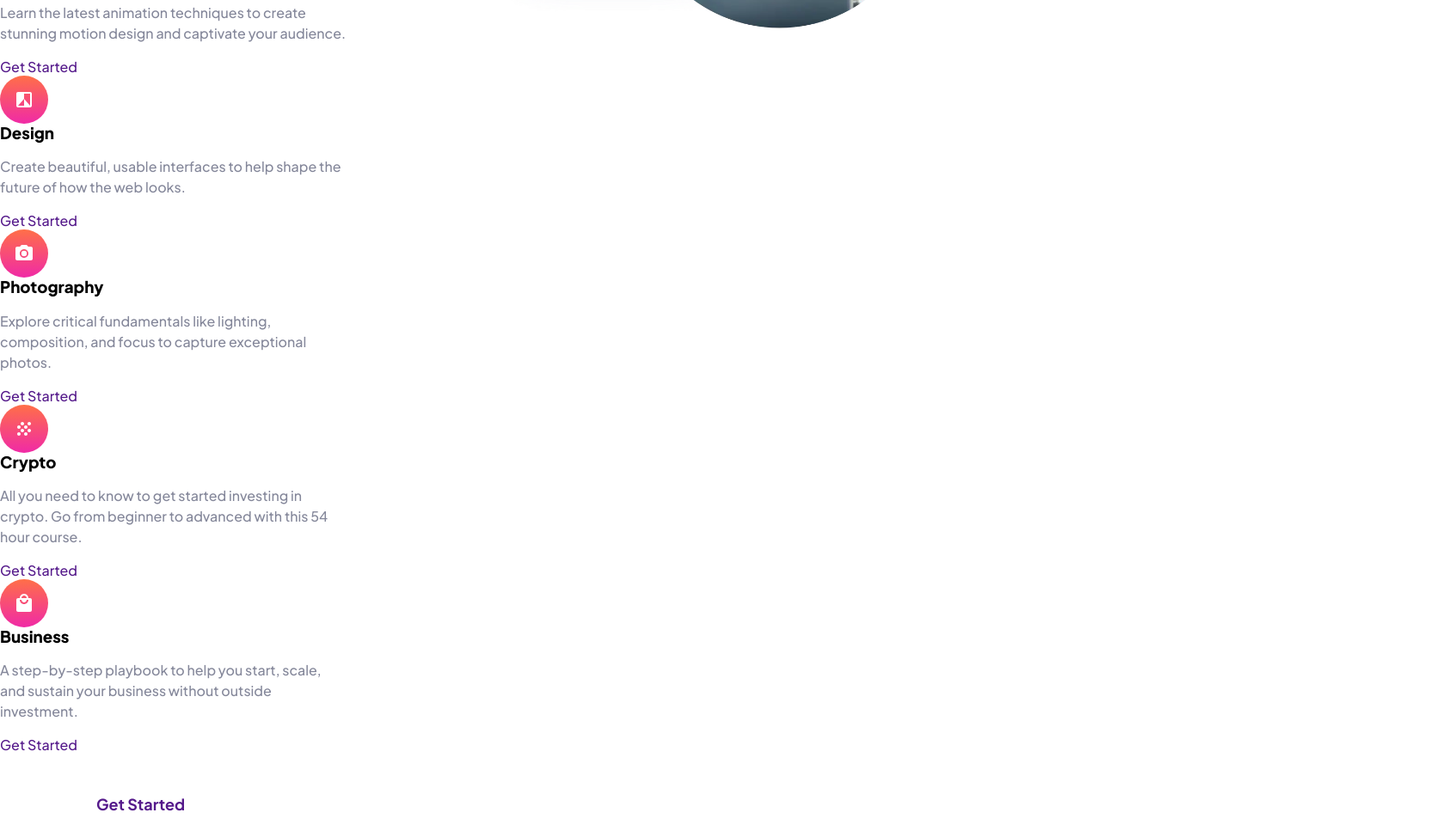
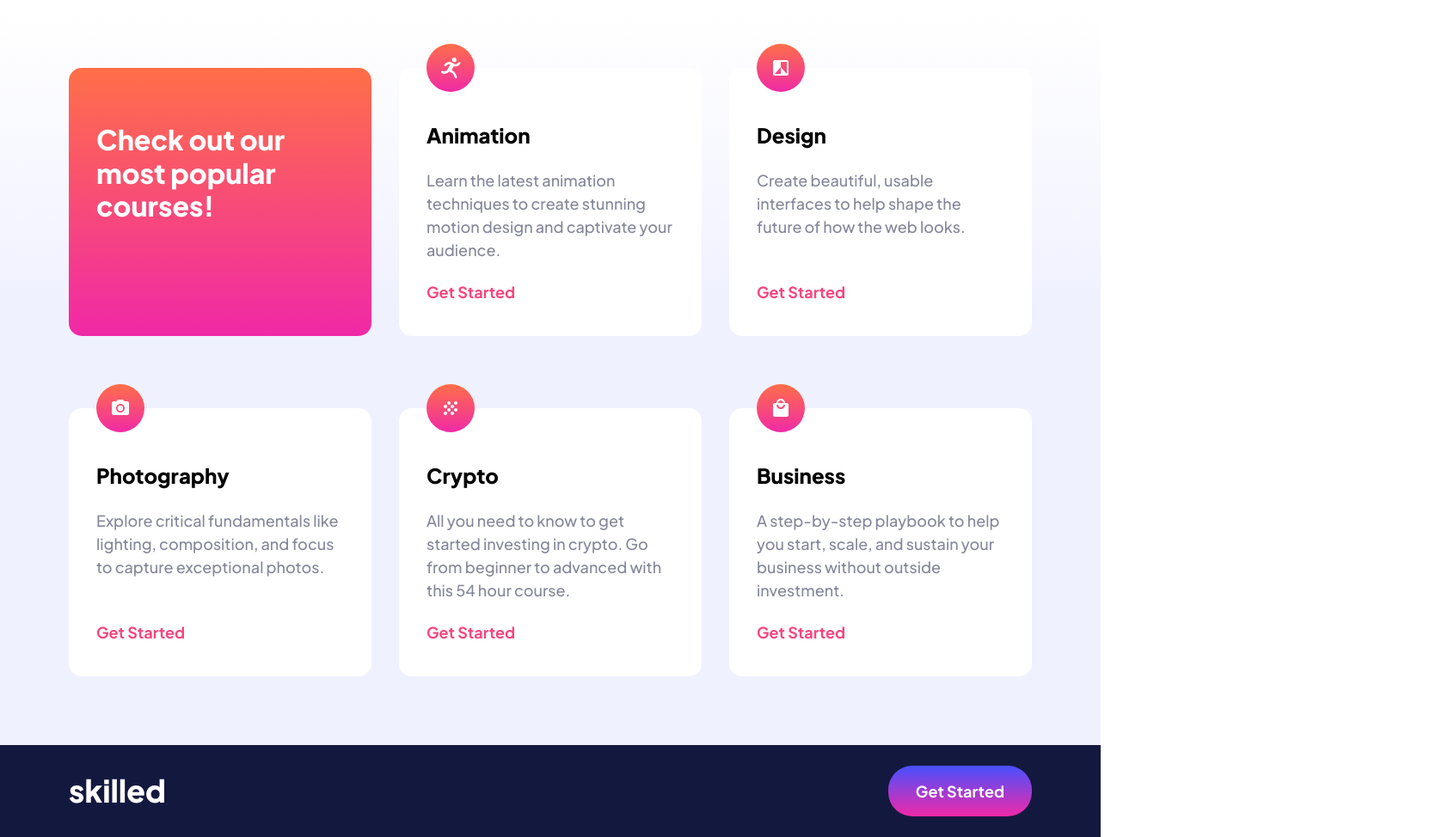
Before and after one commit to tanbir-hossen/fem-skilled, a plain HTML site: page index.html in a window 1280 px wide. Shown: the part 769-1743 px from the top of the page at 86% size, 1670 px wide, since content can reach past the window. Drawn offline with Linux system fonts and the light colour scheme.

Commit message:
style course section and footer section and make responsive for mobile, tablet and dektop

```diff
--- /dev/null
+++ b/css/components/courses.css
@@ -0,0 +1,78 @@
+.courses {
+    background: linear-gradient(#fff, #f0f1ff 40%);
+    padding-block: 64px 80px;
+}
+
+.courses .wrapper {
+    display: grid;
+    row-gap: 60px;
+}
+
+.courses .block {
+    padding: 64px 32px 40px;
+    border-radius: 15px;
+}
+
+.courses .block.title {
+    background: var(--gradient-pink);
+    color: var(--color-white);
+    padding: 32px;
+}
+
+.courses h2 {
+    font-size: var(--fs-3);
+
+}
+
+.courses .course {
+    background: var(--color-white);
+    position: relative;
+    display: grid;
+    gap: 24px;
+    grid-template-rows: min-content 1fr min-content;
+}
+
+.courses img {
+    position: absolute;
+    top: 0;
+    translate: 32px -50%;
+}
+
+.courses h3 {
+    font-size: var(--fs-4);
+}
+
+.courses p {
+    font-size: var(--fs-5);
+    margin: 0;
+}
+
+.courses a {
+    font-size: var(--fs-7);
+    font-weight: 700;
+    color: var(--color-pink-600);
+    transition: opacity 150ms ease-in-out;
+    align-self: end;
+}
+
+.courses a:hover {
+    opacity: 50%;
+}
+
+@media (width >= 50.625em) {
+    .courses .wrapper {
+        grid-template-columns: repeat(2, 1fr);
+        column-gap: 24px;
+    }
+
+    .courses .block.title {
+        padding-block-start: 64px;
+    }
+}
+
+@media (width >= 75em) {
+    .courses .wrapper {
+        grid-template-columns: repeat(3, 1fr);
+        gap: 84px 32px;
+    }
+}
--- /dev/null
+++ b/css/components/footer.css
@@ -0,0 +1,10 @@
+.footer {
+    background: var(--color-blue-900);
+    padding-block: 24px;
+}
+
+.footer .wrapper {
+    display: flex;
+    justify-content: space-between;
+    align-items: center;
+}
--- a/css/components/header.css
+++ b/css/components/header.css
@@ -5,18 +5,9 @@
     padding-block: 16px;
 }
 
-.header .logo {
-    width: 4.955625rem;
-}
 
 @media (width >= 50.625em) {
     .header {
         padding-block: 24px;
     }
 }
-
-@media (width >= 75em) {
-    .header .logo {
-        width: 6.9375rem;
-    }
-}
--- a/css/components/hero.css
+++ b/css/components/hero.css
@@ -43,7 +43,7 @@
     }
 }
 
-@media (width: >= 75em) {
+@media (width >= 75em) {
     .hero picture {
         max-width: 1040px;
         translate: 47% -27%;
--- a/css/global/boilerplate.css
+++ b/css/global/boilerplate.css
@@ -11,6 +11,10 @@
 
 *, *::before, *::after {
     box-sizing: border-box;
+}
+
+main {
+    overflow-x: clip;
 }
 
 body {
@@ -35,6 +39,23 @@ img {
     height: auto;
 }
 
+
+
+.logo {
+    width: 4.955625rem;
+    transition: opacity 150ms ease-in-out;
+}
+
+.logo:hover {
+    opacity: 0.75;
+}
+
+@media (width >= 75em) {
+    .logo {
+        width: 6.9375rem;
+    }
+}
+
 p {
     color: var(--color-gray);
     line-height: 1.5;
--- a/css/global/button.css
+++ b/css/global/button.css
@@ -27,6 +27,15 @@
     opacity: 0.5;
 }
 
+.button.purple {
+    background: var(--gradient-purple);
+    color: var(--color-white);
+}
+
+.button.purple:hover {
+    opacity: 0.5;
+}
+
 @media (width >= 75em) {
     .button {
         padding: 16px 32px;
--- a/css/style.css
+++ b/css/style.css
@@ -4,3 +4,5 @@
 @import url("./global/button.css");
 @import url("./global/layout.css");
 @import url("./components/hero.css");
+@import url("./components/courses.css");
+@import url("./components/footer.css");
--- a/index.html
+++ b/index.html
@@ -33,6 +33,7 @@
       </section>
 
       <section class="courses">
+        <div class="wrapper">
           <div class="block title">
             <h2>Check out our most popular courses!</h2>
           </div>
@@ -66,6 +67,7 @@
             <p>A step-by-step playbook to help you start, scale, and sustain your business without outside investment.</p>
             <a href="">Get Started</a>
           </div>
+        </div>
       </section>
     </main>
     <footer class="footer">
```
Lines whose indentation alone changed are shown as unchanged.
